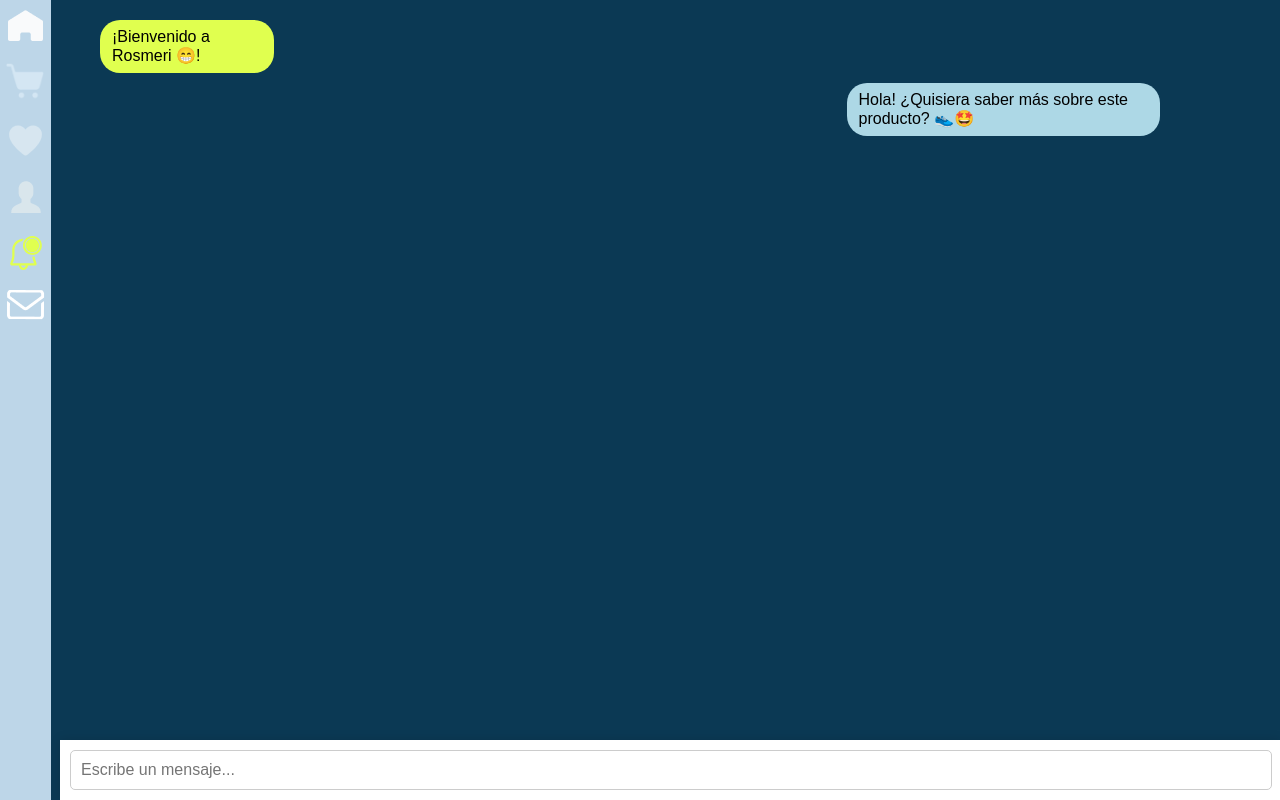
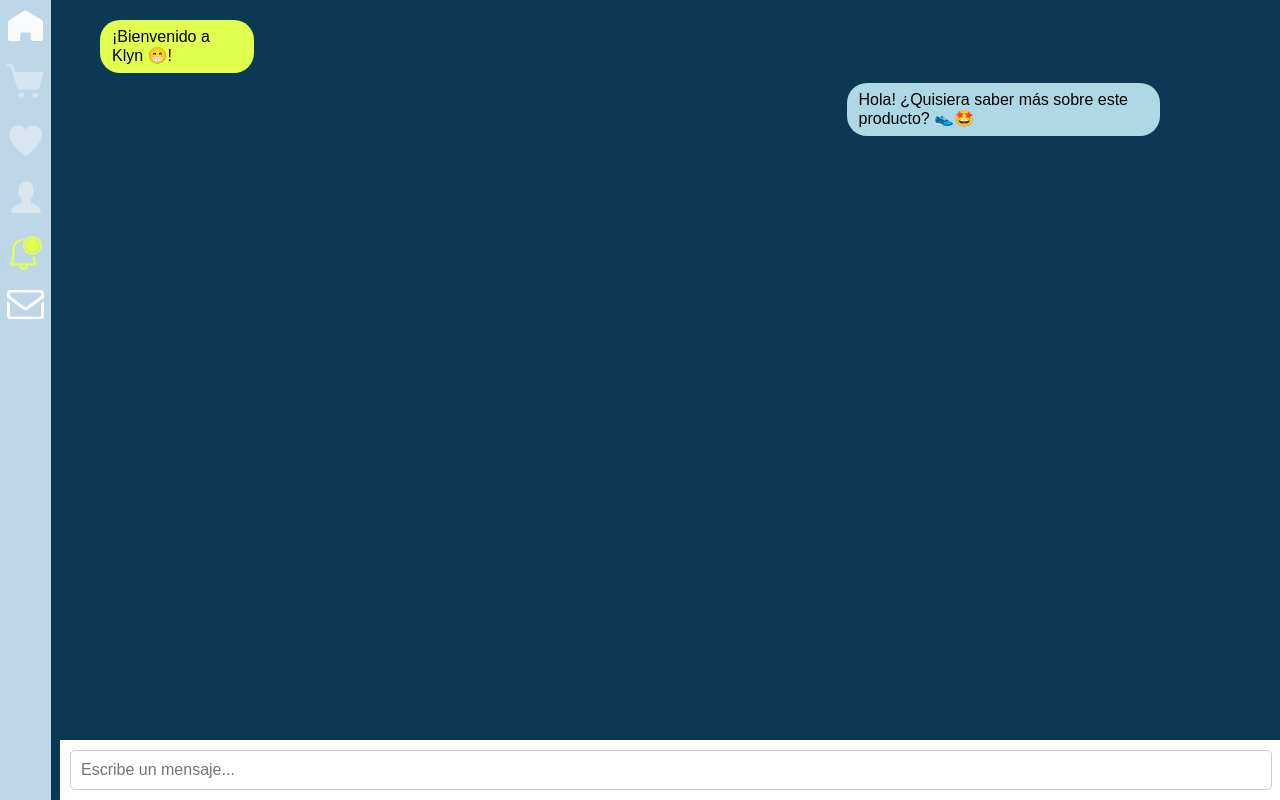
Before and after one commit to RosmeriCcF/G6-UX-Emprende-Conecta, a plain HTML site: page View7.html in a window 1280 px wide. Drawn offline with Linux system fonts and the light colour scheme.

Commit message:
Vista 7 final

```diff
--- a/View7.html
+++ b/View7.html
@@ -21,7 +21,7 @@
     <main class="chat">
         <div class="message received">
             <div class="message-content">
-                ¡Bienvenido a Rosmeri 😁!
+                ¡Bienvenido a Klyn 😁!
             </div>
         </div>
         <div class="message sent">
```
